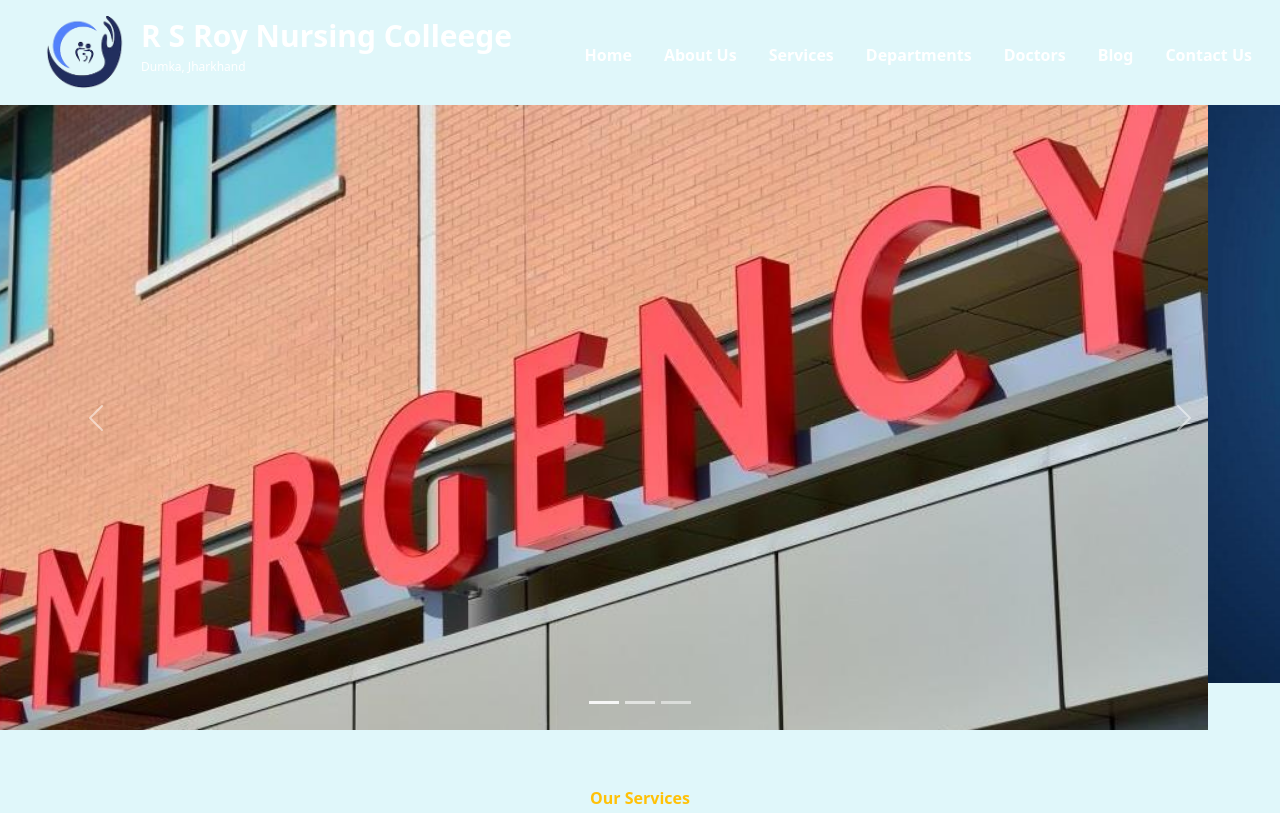
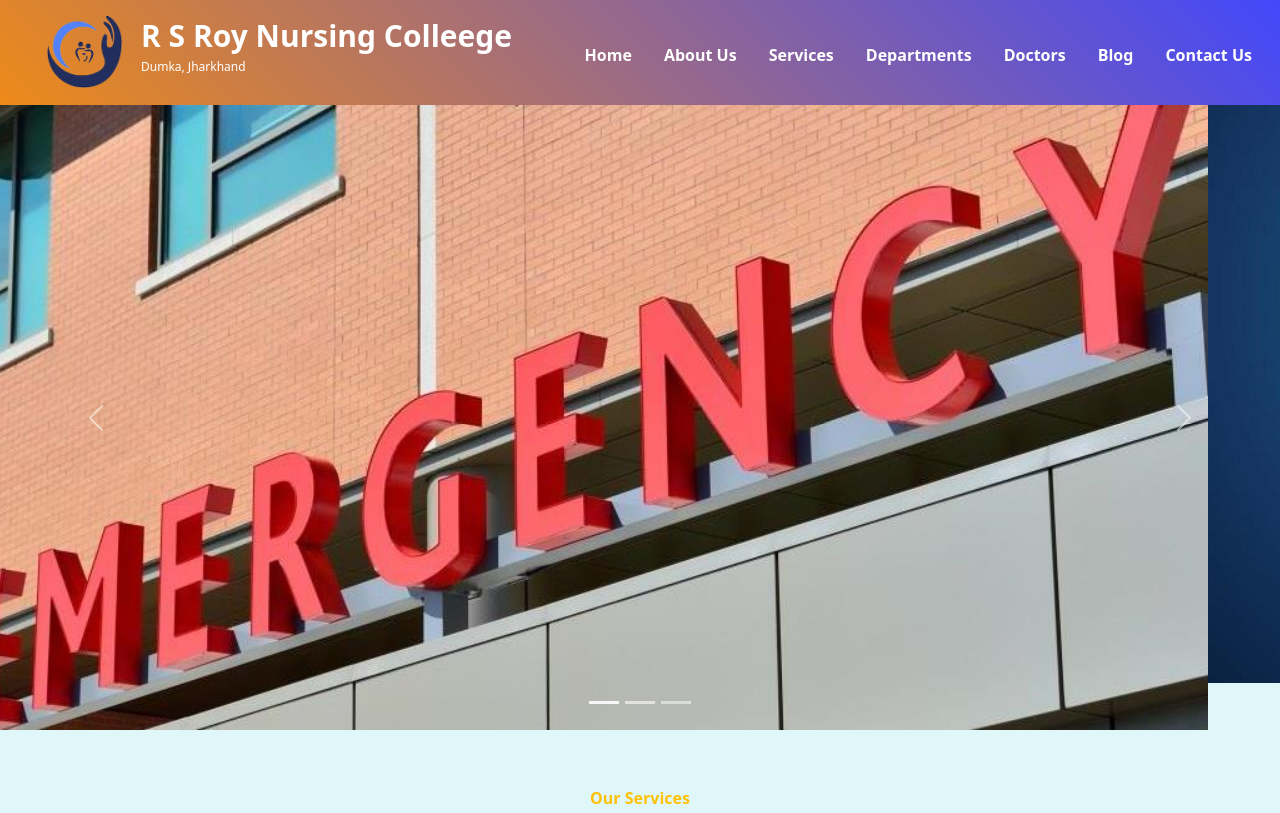
Before and after one commit to mukeshkr94/rsroymedicalcollege, a plain HTML site: page index.html in a window 1280 px wide. Shown: the top 813 px of the page. Drawn offline with nearby package versions, Linux system fonts and the light colour scheme.

Commit message:
Update style.css

```diff
--- a/css/style.css
+++ b/css/style.css
@@ -112,7 +112,7 @@ padding: 0 ;
 .bi-instagram:hover{
 color: orange;
 }
-.bg-primary {
+.navbar {
 
     background-image: linear-gradient(45deg, #ed8a19, #4248fb)!important;
 }
```
